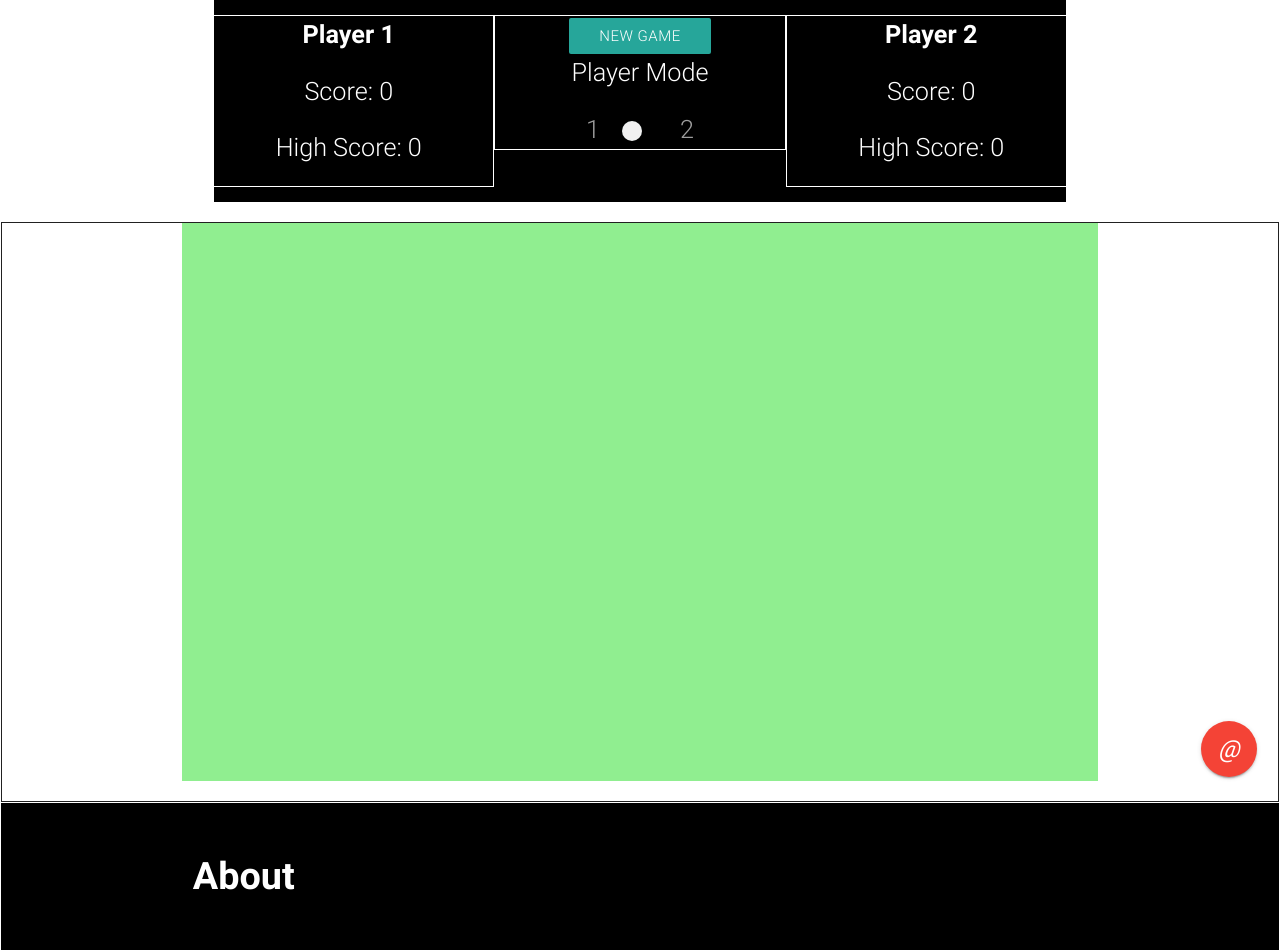
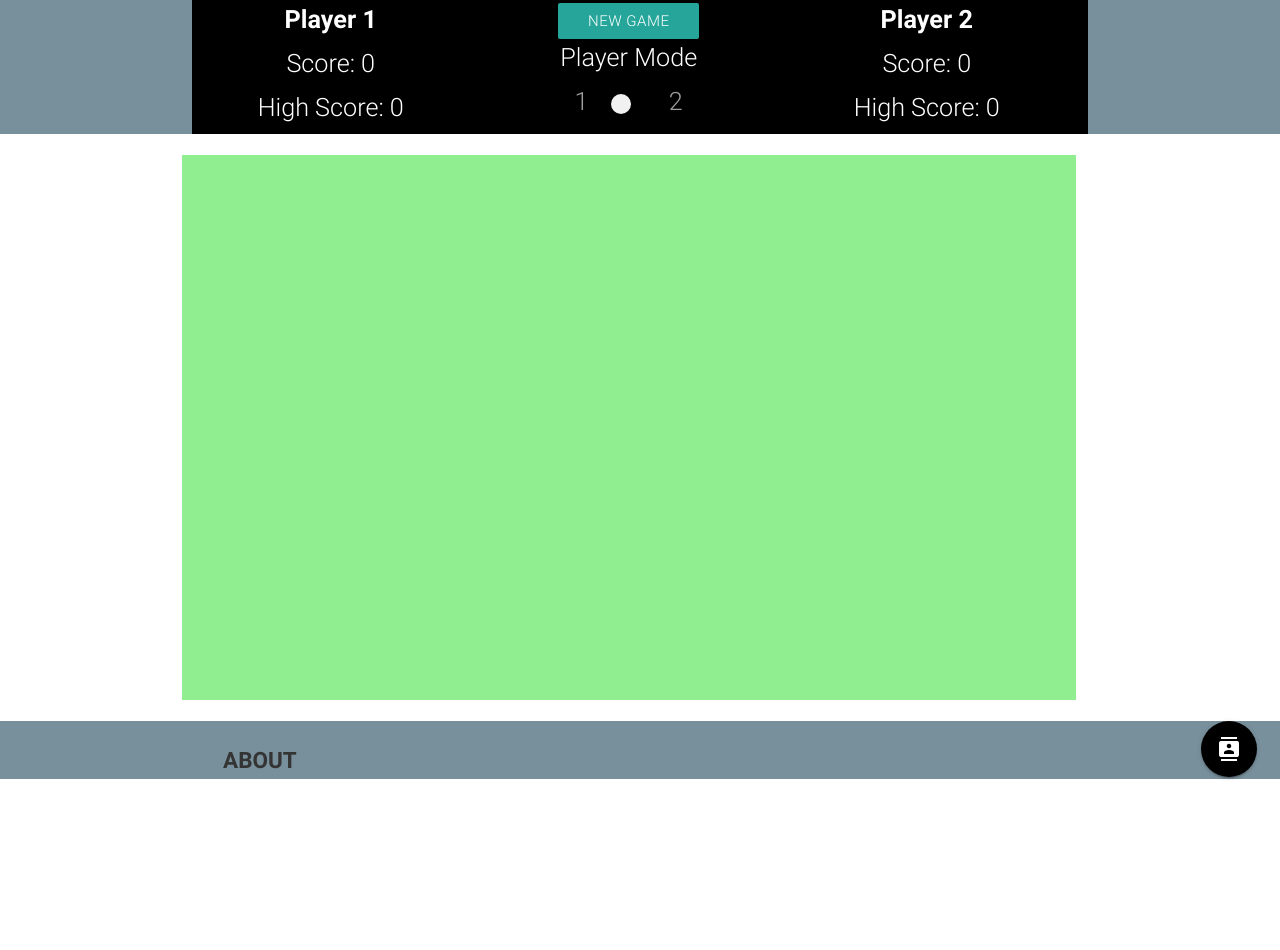
Before and after one commit to Tim-Hass-GA/fuzzy-winner, a plain HTML site: page index.html in a window 1280 px wide. After the commit the page ends 800 px from the top, so only its background shows below. Drawn offline with nearby package versions, Linux system fonts and the light colour scheme.

Commit message:
tickled the f00ter, m0d@l added, sprinkled fairy du$t on col

```diff
--- a/css/style.css
+++ b/css/style.css
@@ -4,26 +4,22 @@ html, body {
 }
 
 body {
-  /* display: flex;
-  min-height: 100vh;
-  flex-direction: column; */
+
 }
 
 header {
-  width: 95%;
+  width: 100%;
   margin: 0 auto;
   text-align: center;
-  color: #fff;
 }
 
-header div p {
+header div p, footer div p {
   padding: 0 .25em .25em;
-  margin: 0 .5em  .5em;
+  margin: 0 auto;
 }
 
 .game_info {
-  display: inline-block;
-  border: 1px solid;
+  /* border: 1px solid; */
 }
 
 .game_controls {
@@ -46,24 +42,25 @@ header div p {
 
 }
 
-main {
-  border: 1px solid;
-  margin: 0 1px 0;
+div .row {
+  /* border: 1px solid; */
+  padding: 1px;
+  /* margin: 0; */
+  width: 100%;
 }
 
 canvas {
   background-color: lightgreen;
 }
 
-footer {
-  border: 1px solid;
+footer .container {
+  /* border: 1px solid; */
   text-align: right;
-  /* background-color: #000;
-  color: #fff; */
-  /* padding-right: 1em; */
+  /* margin: 0; */
+  /* padding: 0 1em; */
 }
 
-#about {
+.about {
   font-weight: 800;
   font-size: 1.5em;
 }
--- a/index.html
+++ b/index.html
@@ -9,21 +9,22 @@
     <link rel="stylesheet" href="https://cdnjs.cloudflare.com/ajax/libs/materialize/0.100.2/css/materialize.min.css">
     <!--Let browser know website is optimized for mobile-->
     <!-- <meta name="viewport" content="width=device-width, initial-scale=1.0"/> -->
+    <link href="https://fonts.googleapis.com/icon?family=Material+Icons" rel="stylesheet">
     <link rel="stylesheet" type="text/css" href="./css/style.css">
   </head>
   <body>
-    <header>
-      <div class="container flow-text black">
-        <div class="row section">
+    <header class="#78909c blue-grey lighten-1 white-text flow-text">
+      <div class="container black">
+        <div class="row">
           <!-- <div class=""> -->
-            <div id="player_1" class="col s4 l4 left game_info">
+            <div id="player_1" class="col s4 m4 left game_info">
               <p class="player_1">Player 1</p>
               <p>Score: 0</p>
               <p>High Score: 0</p>
             </div>
           <!-- </div> -->
           <!-- <div class=""> -->
-            <div class="col s4 l4 game_controls game_info ">
+            <div class="col s4 m4 game_controls game_info">
               <button type="button" id="new_game" class="waves-effect waves-light btn">New Game</button>
               <!-- Switch -->
               <div class="switch">
@@ -38,7 +39,7 @@
             </div>
           <!-- </div> -->
           <!-- <div class=""> -->
-            <div id="player_2" class="col s4 l4 right game_info ">
+            <div id="player_2" class="col s4 m4 right game_info">
               <p class="player_2">Player 2</p>
               <p>Score: 0</p>
               <p>High Score: 0</p>
@@ -56,20 +57,43 @@
         </div>
       </div>
     </main>
-    <footer class="page-footer black">
+    <footer class="page-footer #78909c blue-grey lighten-1 white-text ">
       <div class="container">
         <div class="row">
-          <div class="col s2 l1">
-            <p class="flow-text"><span id="about">About</span></p>
+          <div class="col s2 ">
+            <!-- Modal Trigger -->
+            <a class="waves-effect waves-light btn-flat modal-trigger" href="#modal1"><span class="about bold">About</span></a>
+            <!-- Modal Structure -->
+            <div id="modal1" class="modal bottom-sheet">
+              <div class="modal-content black">
+                <h4>About the Game</h4>
+                <ul>
+                  <li>Use the keyboard to move the player to the object.</li>
+                  <li>While in the "Safe Zone" click the object to "collect" the object.</li>
+                  <li>BECAREFUL not to run into objects you can pick up - GAME OVER.</li>
+                  <li>Take your "colleted" objects to the "proper disposal" area.</li>
+                  <li>BECAREFUL not to run into static objects, you may drop "collected" objects.</li>
+                  <li>10 points opens the next level.</li>
+                  <li>If the game gets 10 points the game wins.</li>
+                </ul>
+              </div>
+              <div class="modal-footer">
+                <a href="#!" class="modal-action modal-close waves-effect waves-green btn-flat">Got it..!</a>
+              </div>
+            </div>
+            <!-- <p class="flow-text"></p> -->
           </div>
-          <div class="col s6 offset-s4 l11">
+          <div class="col s10">
             <div class="fixed-action-btn">
-              <a class="btn-floating btn-large red">
-                <i class="large material-icons">@</i>
+              <a class="btn-floating btn-large black">
+                <i class="large material-icons">contacts</i>
               </a>
               <ul>
-                <li><a class="btn-floating red"><i class="material-icons">Flickr</i></a></li>
-                <li><a class="btn-floating yellow darken-1"><i class="material-icons">Linkedin</i></a></li>
+                <li><a class="btn-floating red pulse"><i class="material-icons">photo_library</i></a></li>
+                <li><a class="btn-floating yellow darken-1 pulse"><i class="material-icons">smoke_free</i></a></li>
+                <li><a class="btn-floating green pulse"><i class="material-icons">beach_access</i></a></li>
+                <li><a class="btn-floating blue pulse"><i class="material-icons">info</i></a></li>
+                <li><a class="btn-floating black pulse"><i class="material-icons">directions_run</i></a></li>
               </ul>
             </div>
           </div>
--- a/js/script.js
+++ b/js/script.js
@@ -176,4 +176,8 @@ $(document).ready(function(){
   canvas.addEventListener("click", function(event) {
       drawRectangle(ctx, event.offsetX, event.offsetY);
     });
+
+  // the "href" attribute of the modal trigger must specify the modal ID
+  // that wants to be triggered
+    $('.modal').modal();
 });
```
